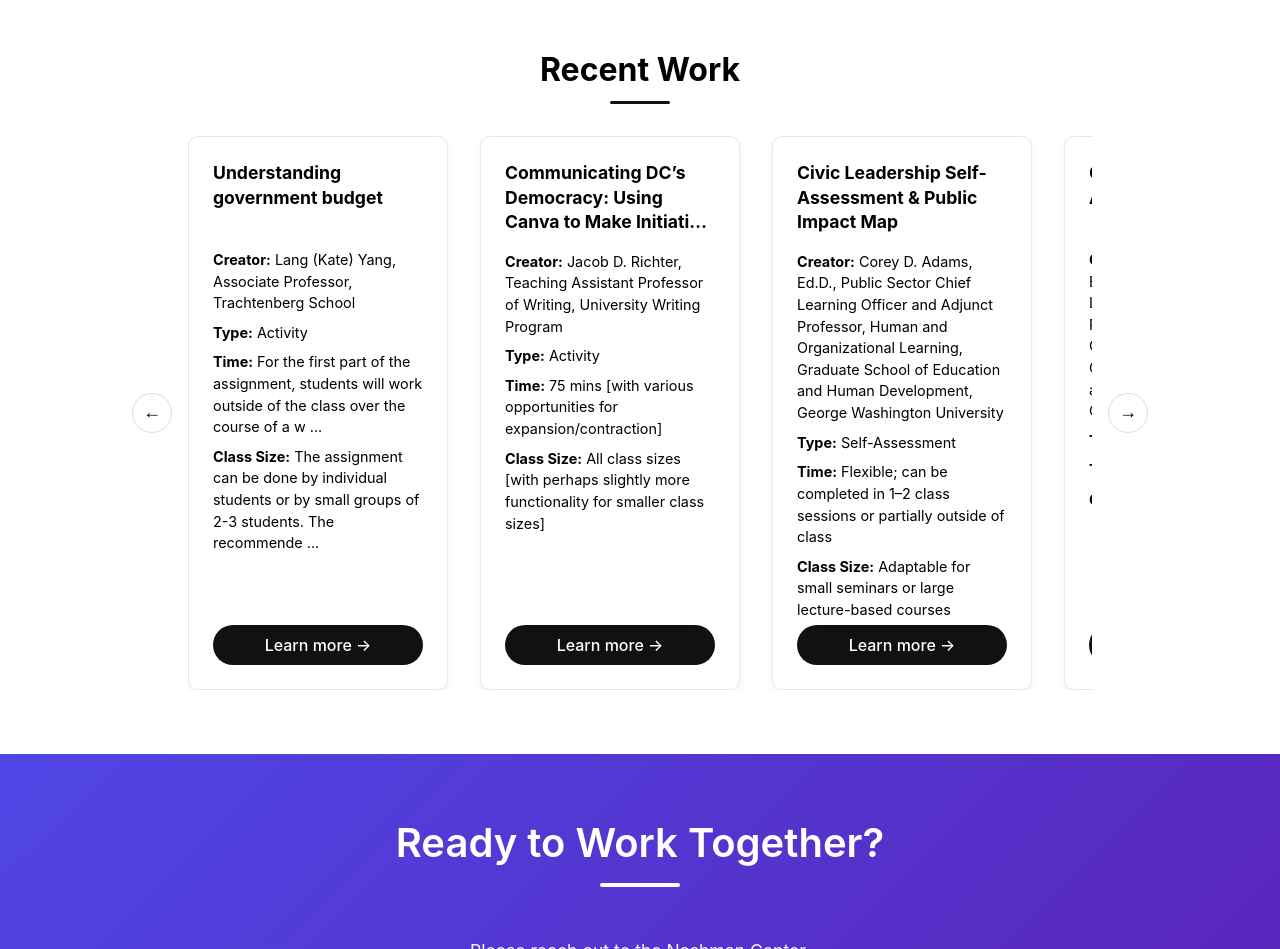
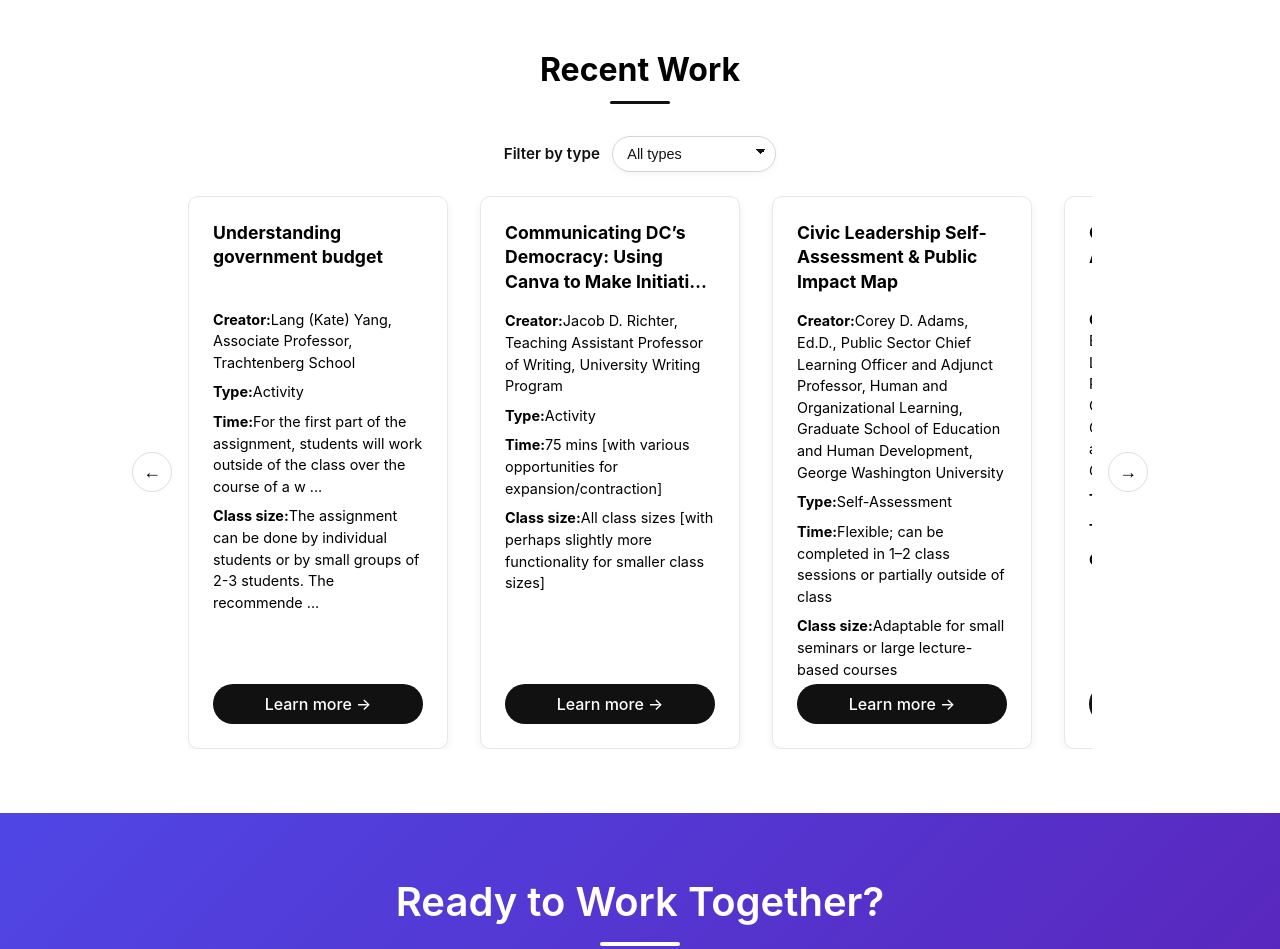
Before and after one commit to GW-Nashman-Center/gw-nashman-center.github.io, an Astro site: page / in a window 1280 px wide. Shown: the part 1180-2129 px from the top of the page. Built offline with nearby package versions, Linux system fonts and the light colour scheme; Astro itself is replaced by a stand-in of ours.

Commit message:
adding filter by type feature with astro island architecture for faster loading

```diff
--- a/astro.config.mjs
+++ b/astro.config.mjs
@@ -1,5 +1,9 @@
 // @ts-check
 import { defineConfig } from 'astro/config';
 
+import preact from '@astrojs/preact';
+
 // https://astro.build/config
-export default defineConfig({});
+export default defineConfig({
+  integrations: [preact()]
+});
--- a/package.json
+++ b/package.json
@@ -9,6 +9,8 @@
     "astro": "astro"
   },
   "dependencies": {
-    "astro": "^5.17.3"
+    "@astrojs/preact": "^4.1.3",
+    "astro": "^5.17.3",
+    "preact": "^10.28.4"
   }
 }
--- a/src/components/RecentWork.astro
+++ b/src/components/RecentWork.astro
@@ -1,50 +1,17 @@
 ---
 import recentWork from "../data/recent-work.json";
+import RecentWorkIsland from "./RecentWorkIsland";
+const distinctTypes = [...new Set((recentWork.map((item) => item.type)))];
 ---
 
 <section class="recent-work-section">
   <h2>Recent Work</h2>
-
-  <div class="carousel-wrapper">
-    <button class="nav-btn" onclick="scrollCards(-1)">←</button>
-
-    <div class="carousel" id="carousel">
-      {recentWork.map((item) => (
-        <div class="card">
-          <h3>{item.title}</h3>
-
-          <p><strong>Creator:</strong> {item.creator}</p>
-          <p><strong>Type:</strong> {item.type}</p>
-          <p><strong>Time:</strong> {item.time.length > 100 ? item.time.slice(0, 100) + " ..." : item.time}</p>
-          <p><strong>Class Size:</strong> {item.class_size.length > 100 ? item.class_size.slice(0, 100) + " ..." : item.class_size}</p>
-
-          <a
-            class="learn-more-btn"
-            href={`/recent-work/${item.id}`}
-          >
-
-            Learn more →
-          </a>
-        </div>
-      ))}
-    </div>
-
-    <button class="nav-btn" onclick="scrollCards(1)">→</button>
-  </div>
+  <RecentWorkIsland client:load recentWork={recentWork} distinctTypes={distinctTypes} />
 </section>
 
-<script is:inline>
-  function scrollCards(direction) {
-    const container = document.getElementById("carousel");
-    const cardWidth = container.firstElementChild.offsetWidth + 32;
-    container.scrollBy({
-      left: direction * cardWidth,
-      behavior: "smooth",
-    });
-  }
-</script>
 
-<style>
+
+<style is:global>
 .recent-work-section {
   padding: 4rem 2rem;
 }
@@ -64,6 +31,53 @@ import recentWork from "../data/recent-work.json";
   background: #111;
   margin: 0.75rem auto 0;
   border-radius: 2px;
+}
+
+.filter-row{
+  display:flex;
+  align-items: center;
+  justify-content: center;
+  gap: 0.75rem;
+  margin: 0 auto 1.5rem;
+  flex-wrap: wrap;
+}
+
+.filter-label {
+  font-size: 0.95rem;
+  font-weight: 600;
+  color: #111;
+}
+
+
+.type-select {
+  appearance : none;
+  border: 1px solid #d1d5db;
+  background: #fff;
+  color: #111;
+  border-radius: 999px;
+  padding: 0.55rem 2.25rem 0.55rem 0.9rem;
+  font-size: 0.9rem;
+  cursor: pointer;
+  box-shadow: 0 2px 8px rgba(0,0,0,0.04);
+  background-image:
+    linear-gradient(45deg, transparent 50%, #111 50%),
+    linear-gradient(135deg, #111 50%, transparent 50%);
+  background-position:
+    calc(100% - 14px) calc(50% - 2px),
+    calc(100% - 9px)  calc(50% - 2px);
+  background-size: 5px 5px, 5px 5px;
+  background-repeat: no-repeat;
+}
+
+
+.type-select:hover{
+  border-color: #9ca3af;
+}
+
+.type-select:focus {
+  outline:none;
+  border-color: #111;
+  box-shadow: 0 0 0 3px rgba(17,17,17,0.12);
 }
 
 /* Layout */
--- /dev/null
+++ b/src/components/RecentWorkIsland.tsx
@@ -0,0 +1,76 @@
+import {useMemo, useRef, useState} from "preact/hooks";
+
+type WorkItem ={
+    id:string;
+    title:string;
+    creator:string;
+    type:string;
+    time:string;
+    class_size:string;
+};
+
+type Props = {
+    recentWork: WorkItem[];
+    distinctTypes: string[];
+}
+
+
+const truncate = (value:string, max=100) =>
+    value.length > max ? `${value.slice(0,max)} ...` : value;
+
+export default function RecentWorkIsland({recentWork, distinctTypes}:Props){
+    const [selectedType, setSelectedType] = useState("All");
+    const carouselRef = useRef<HTMLDivElement>(null);
+
+    const filteredWork = useMemo(
+        ()=>(selectedType === "All" ? recentWork : recentWork.filter((item)=>item.type === selectedType)),
+        [recentWork, selectedType]
+    );
+
+
+    const scrollCards = (direction:number) => {
+        const container = carouselRef.current;
+        if(!container || !container.firstElementChild) return;
+
+        const cardWidth = (container.firstElementChild as HTMLElement).offsetWidth + 32;
+        container.scrollBy({ left:direction * cardWidth, behavior: "smooth"});
+    };
+
+    return (
+        <div>
+            <div className="filter-row">
+                <label htmlFor="typeFilter" className="filter-label">Filter by type</label>
+                <select
+                    id="typeFilter"
+                    className="type-select"
+                    value={selectedType}
+                    onChange={(e)=>setSelectedType((e.target as HTMLSelectElement).value)}
+                    aria-label="Filter recent work by type"
+                >
+                    <option value="All">All types</option>
+                    {distinctTypes.map((type)=>(
+                        <option value={type} key={type}>{type}</option>
+                    ))}
+                </select>
+            </div>
+
+            <div className="carousel-wrapper">
+                <button className="nav-btn" onClick={()=>scrollCards(-1)} aria-label="Scroll left">←</button>
+
+                <div className="carousel" id="carousel" ref={carouselRef}>
+                    {filteredWork.map((item)=>(
+                        <div className="card" key={item.id}>
+                            <h3>{item.title}</h3>
+                            <p><strong>Creator:</strong>{item.creator}</p>
+                            <p><strong>Type:</strong>{item.type}</p>
+                            <p><strong>Time:</strong>{truncate(item.time)}</p>
+                            <p><strong>Class size:</strong>{truncate(item.class_size)}</p>
+                            <a className="learn-more-btn" href={`/recent-work/${item.id}`}>Learn more →</a>
+                        </div>
+                    ))}
+                </div>
+                <button className="nav-btn" onClick={()=>scrollCards(1)} aria-label="Scroll right">→</button>
+            </div>
+        </div>
+    )
+}
```
Also changed, not shown: tsconfig.json (+11 -2 lines), 1 other file.
